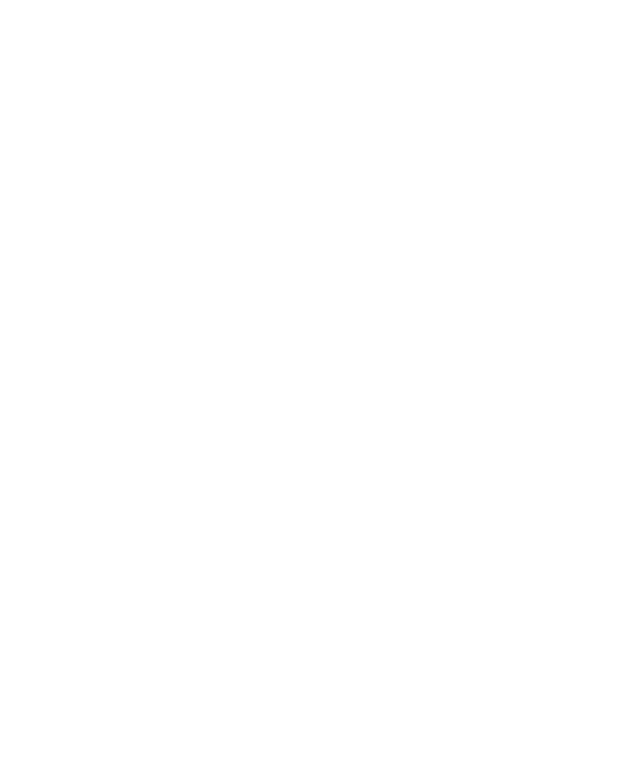
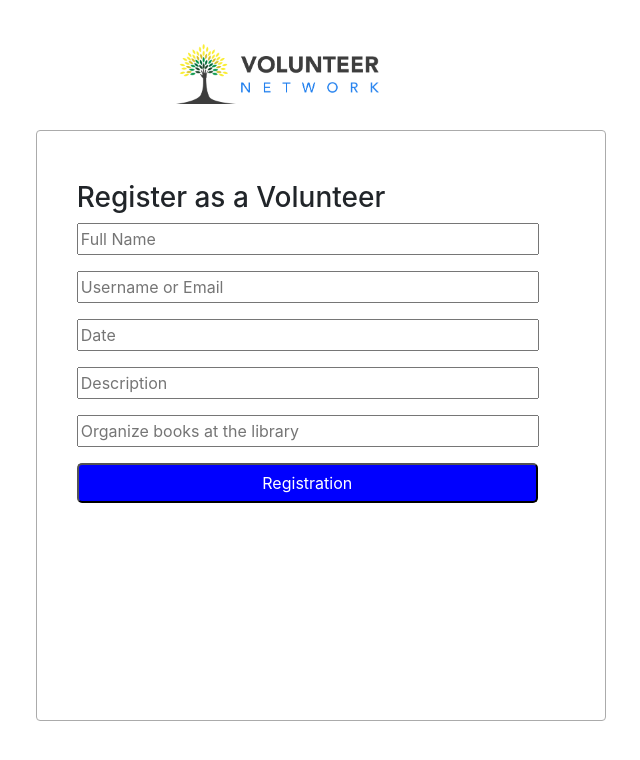
Before and after one commit to azmir849/volunteer-network, a React (Create React App) app: page /register in a window 1280 px wide. Shown: the top 760 px of the page, without its empty margins (399-1039 px from the left). Built offline with nearby package versions, Linux system fonts and the light colour scheme.

Commit message:
Login and register client page created

```diff
--- a/src/App.js
+++ b/src/App.js
@@ -8,6 +8,8 @@
   Link
 } from "react-router-dom";
 import LandingPage from './Components/LandingPage/LandingPage';
+import LogInPage from './Components/LogInPage/LogInPage';
+import RegisterPage from './Components/RegisterPage/RegisterPage';
 
 function App() {
   return (
@@ -18,7 +20,13 @@
         </Route>
           <Route path="/home">
             <LandingPage></LandingPage>
+          </Route>
+            <Route path="/login">
+             <LogInPage></LogInPage>
             </Route>
+              <Route path="/register">
+              <RegisterPage></RegisterPage>
+              </Route>
       </Switch>
     </Router>
   );
--- a/src/Components/LandingPageHeader/LandingPageHeader.css
+++ b/src/Components/LandingPageHeader/LandingPageHeader.css
@@ -36,12 +36,14 @@
 .Register-btn{
     padding: 7px 30px;
     border-radius: 5px;
+    text-decoration: none;
 }
 
 .Admin-btn{
     padding: 7px 30px;
     border-radius: 5px;
     margin-left: -35px;
+    text-decoration: none;
 }
 .headerTitle{
     position: absolute;
--- a/src/Components/LandingPageHeader/LandingPageHeader.js
+++ b/src/Components/LandingPageHeader/LandingPageHeader.js
@@ -24,7 +24,7 @@
                         <Link to="/blog">Blog</Link>
                     </li>
                     <li>
-                        <Link className="Register-btn btn-primary" to="/register">Register</Link>
+                        <Link className="Register-btn btn-primary" to="/login">Register</Link>
                     </li>
                     <li>
                         <Link className="Admin-btn btn-secondary" to="/admin">Admin</Link>
--- /dev/null
+++ b/src/Components/LogInPage/LogInPage.css
@@ -0,0 +1,41 @@
+.LogInLogo{
+    position: absolute;
+    width: 202.81px;
+    height: 60px;
+    left: 575px;
+    top: 44px;
+
+}
+.LogInArea{
+    position: absolute;
+    width: 470px;
+    height: 357px;
+    left: 390px;
+    top: 171px;
+    background: #FFFFFF;
+    border: 2px solid #ABABAB;
+    box-sizing: border-box;
+    border-radius: 5px;
+}
+.LogInActivityArea{
+    position: absolute;
+    width: 457px;
+    height: 148px;
+    top: 125px;
+}
+.LogInActivityArea h3{
+    text-align: center;
+}
+pre{
+    text-align: center;
+}
+.LoginButton{
+    background-color: lightsalmon;
+    width: 357px;
+    height: 41px;
+    margin-left: 50px;
+    background: #FFFFFF;
+    border: 1px solid #C7C7C7;
+    box-sizing: border-box;
+    border-radius: 57px;
+}
--- /dev/null
+++ b/src/Components/LogInPage/LogInPage.js
@@ -0,0 +1,23 @@
+import React from 'react';
+import './LogInPage.css'
+import logInLogo from '../../logos/Group 1329.png'
+import { Link } from 'react-router-dom';
+
+const LogInPage = () => {
+    return (
+        <div>
+            <div>
+                <img className="LogInLogo" src={logInLogo} alt=""/>
+            </div>
+            <div className="LogInArea">
+                <div className="LogInActivityArea">
+                    <h3>Login With</h3>
+                    <button className="LoginButton btn-warning">Continue with Google</button>
+                    <pre>Don't have an account? <Link to="/register">Create an account</Link></pre>
+                </div>
+            </div>
+        </div>
+    );
+};
+
+export default LogInPage;
--- /dev/null
+++ b/src/Components/RegisterPage/RegisterPage.css
@@ -0,0 +1,29 @@
+.RegisterArea{
+    position: absolute;
+    width: 570px;
+    height: 591px;
+    left: 435px;
+    top: 130px;
+    border: 1px solid #ABABAB;
+    box-sizing: border-box;
+    border-radius: 4px;
+}
+
+input{
+    position: absolute;
+    width: 462px;
+    height: 32px;
+}
+
+.RegisterActivityArea{
+    margin-top: 50px;
+    margin-right: 180px;
+}
+.RegisterButton{
+    position: absolute;
+    width: 461px;
+    height: 40px;
+    border-radius: 5px;
+    color: white;
+    background-color: blue;
+}
--- /dev/null
+++ b/src/Components/RegisterPage/RegisterPage.js
@@ -0,0 +1,28 @@
+import React from 'react';
+import './RegisterPage.css'
+import logInLogo from '../../logos/Group 1329.png'
+
+const RegisterPage = () => {
+    return (
+        <div>
+           <div>
+                <img className="LogInLogo" src={logInLogo} alt=""/>
+            </div>
+            <div className="RegisterArea d-flex justify-content-center">
+                <div className="RegisterActivityArea">
+                    <h3>Register as a Volunteer</h3>
+                   <form action="">
+                   <input type="text" name="name" id="" placeholder="Full Name"/><br/><br/>
+                    <input type="text" name="email" id="" placeholder="Username or Email"/><br/><br/>
+                    <input type="text" name="date" id="" placeholder="Date"/><br/><br/>
+                    <input type="text" name="description" id="" placeholder="Description"/><br/><br/>
+                    <input type="text" name="bookslibrary" id="" placeholder="Organize books at the library"/><br/><br/>
+                    <button className="RegisterButton">Registration</button>
+                   </form>
+                </div>
+            </div>
+        </div>
+    );
+};
+
+export default RegisterPage;
```
Also changed, not shown: src/logos/Group 571.png (added).
